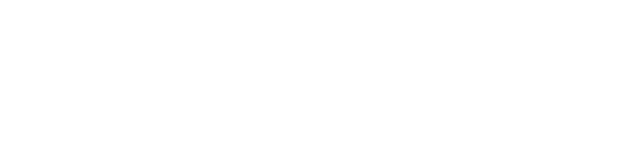
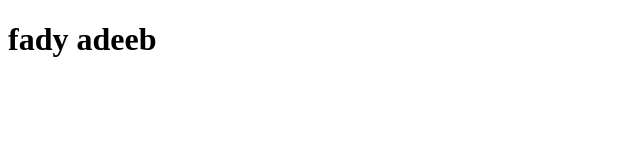
Before and after one commit to fadyadeeb/fs10test, a plain HTML site: page index.html in a window 1280 px wide. Shown: the whole page, without its empty margins (0-640 px from the left). Drawn offline with Linux system fonts and the light colour scheme.

Commit message:
last change

```diff
--- a/index.html
+++ b/index.html
@@ -6,5 +6,7 @@
     <meta name="viewport" content="width=device-width, initial-scale=1.0" />
     <title>fady adeeb homepage</title>
   </head>
-  <body></body>
+  <body>
+    <h1>fady adeeb</h1>
+  </body>
 </html>
```
